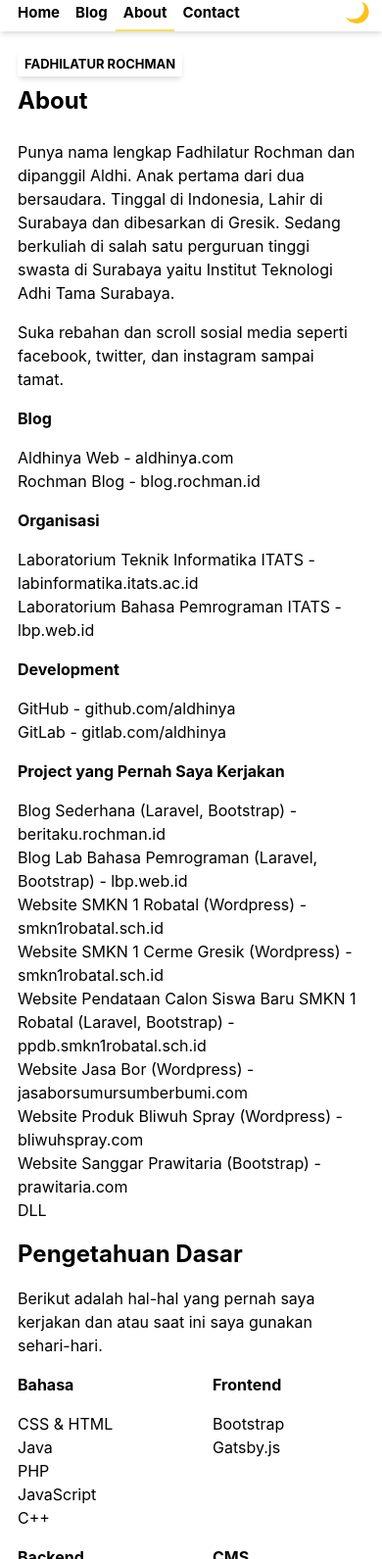
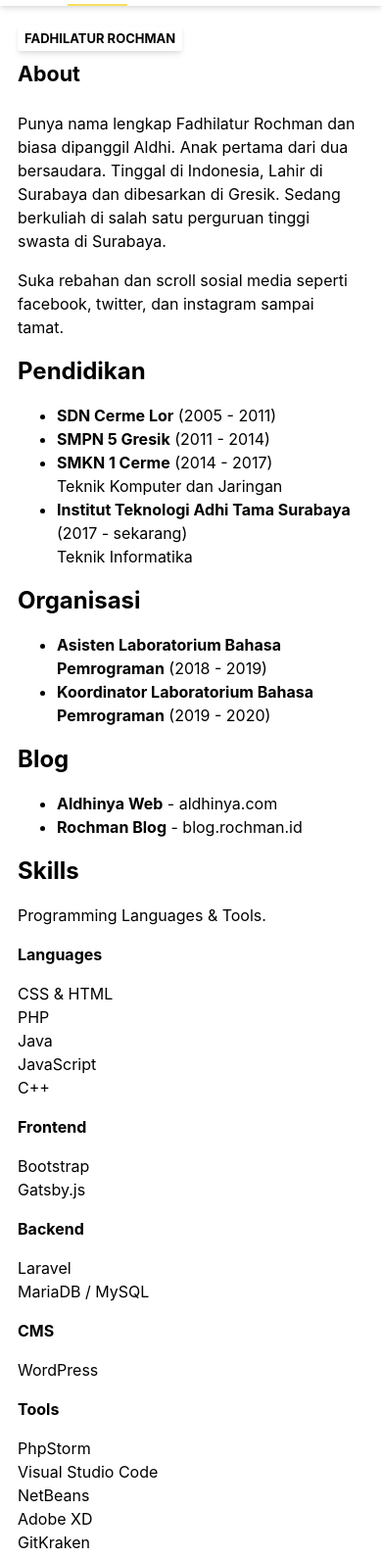
Before and after one commit to aldhinya/rochman.id, a Gatsby site: page /about in a window 390 px wide. Shown: the part 95-1686 px from the top of the page at 98% size. Built offline with nearby package versions, Linux system fonts and the light colour scheme; Gatsby itself is replaced by a stand-in of ours; some packages are replaced by stand-ins of ours.

Commit message:
Pembaruan Konten 03/01/2021

```diff
--- a/src/components/header.js
+++ b/src/components/header.js
@@ -1,49 +1,27 @@
+import "./style.css"
+import "./pre.css"
+
 import { Link } from "gatsby"
 import PropTypes from "prop-types"
 import React from "react"
-import "./style.css"
-import "./pre.css"
 import { ThemeToggler } from 'gatsby-plugin-dark-mode'
 import moonIcon from "../images/moon-icon.svg"
 import sunIcon from "../images/sun-icon.svg"
-
-// const menuKlik = event => {
-//     var x = document.getElementById("myTopnav");
-//     if (x.className === "menuku") {
-//         x.className += " responsive";
-//     } else {
-//         x.className = "menuku";
-//     }
-//
-//     var z = document.getElementById("tombol-switch");
-//     if (z.className === "switch switch-left-right") {
-//         z.className += " hide";
-//     } else {
-//         z.className = "switch switch-left-right";
-//     }
-// }
 
 const Header = ({ siteTitle }) => {
     return (
         <>
             <div className={'logo-container'}>
                 <div className={'title-header'}><Link to="/" title={'ROCHMAN.ID'}>ROCHMAN.ID</Link></div>
-                <span style={{ fontStyle: 'italic', display:'inline-block'}}>Novice Programmer</span>
+                {/* <span style={{ fontStyle: 'italic', display:'inline-block'}}>Novice Programmer</span> */}
             </div>
             <div className={'menuku'} id={'myTopnav'}>
                 <Link to="/" activeClassName={'active'} title={'Home'}>Home</Link>
+                <Link to="/about/" activeClassName={'active'} title={'About'}>About</Link>
+                <Link to="/portfolio/" activeClassName={'active'} title={'Portfolio'}>Portfolio</Link>
+                <Link to="/contact/" activeClassName={'active'} title={'Contact'}>Contact</Link>
                 <Link to="/blog/" activeClassName={'active'} partiallyActive={true} title={'Blog'}>Blog</Link>
-                <Link to="/about/" activeClassName={'active'} title={'About'}>About</Link>
-                <Link to="/contact/" activeClassName={'active'} title={'Contact'}>Contact</Link>
-                {/*<a href="javascript:void(0);" className="icon" onClick={menuKlik}>MENU</a>*/}
                 <ThemeToggler>
-                {/*    {({ theme, toggleTheme }) => (*/}
-                {/*            <label className="switch switch-left-right" id={'tombol-switch'} title={'Dark Mode'}>*/}
-                {/*                <input className="switch-input" onClick={e => toggleTheme(e.target.checked ? 'dark' : 'light')} checked={theme === 'dark'} type="checkbox"/>*/}
-                {/*                <span className="switch-label" data-on="Dark" data-off="Dark"/>*/}
-                {/*                <span className="switch-handle"/>*/}
-                {/*            </label>*/}
-                {/*    )}*/}
                     {({ theme, toggleTheme }) => (
                         <label className={'theme-changer'}>
                             {theme === 'light'
--- a/src/components/style.css
+++ b/src/components/style.css
@@ -269,6 +269,7 @@
 	border-radius: 50%;
 	box-shadow: rgba(0, 0, 0, 0.1) 0px 4px 6px -1px, rgba(0, 0, 0, 0.06) 0px 2px 4px -1px;
 	filter:brightness(135%);
+	border: 0.5rem solid rgba(255, 255, 255, 0.2);
 }
 .foto img:hover {
 	animation: goyang 0.82s cubic-bezier(.36,.07,.19,.97) both;
@@ -549,7 +550,7 @@
 		font-size: 1.8em;
 	}
 }
-@media only screen and (max-width: 698px) {
+@media only screen and (max-width: 717px) {
 	.title-header, h1 {
 		font-size: 2em;
 	}
@@ -567,12 +568,15 @@
 		margin-top: 0px;
 	}
 }
-@media only screen and (max-width: 602px) {
+@media only screen and (max-width: 615px) {
 	.panel .nama{
 		font-size: 1.2em;
 	}
+	.portfolio-row .column {
+		width: 100% !important;
+	}
 }
-@media only screen and (max-width: 552px) {
+@media only screen and (max-width: 565px) {
 	.panel .nama{
 		font-size: 1em;
 	}
@@ -615,6 +619,7 @@
 		display: none;
 	}
 }
+
 @media only screen and (max-width: 440px) {
 	.deskripsi .grid-container {
 		display: grid;
@@ -633,12 +638,12 @@
 		width: 100%;
 	}
 }
-@media only screen and (max-width: 381px) {
+@media only screen and (max-width: 395px) {
 	.title-header, h1{
-		font-size: 7.1vw;
+		font-size: 7vw;
 	}
 	.panel .nama{
-		font-size: 6vw;
+		font-size: 5.5vw;
 	}
 	.deskripsi .grid-container {
 		display: grid;
@@ -817,4 +822,43 @@
 	-o-transition: All 0.2s ease;
 }
 
-/*TOMBOL SWITCH DARK MODE END*/
+
+.portfolio-row {
+	margin: 0px -16px;
+	padding: 0px 8px 0px 8px;
+}
+.portfolio-row h4 {
+	font-size: 1.2em;
+	font-weight: 700;
+}
+.portfolio-row > .column {
+	padding: 8px;
+	float: left;
+}
+
+.portfolio-row .column {
+	float: left;
+	width: 50%;
+}
+
+.portfolio-row:after {
+	content: "";
+	display: table;
+	clear: both;
+}
+
+.portfolio-row .content {
+	background-color: var(--bg-kotak-artikel);
+	border: 2px solid var(--border-kotak-artikel);
+	border-radius: 3px;
+	padding: 10px;
+}
+
+.portfolio-row .content p{
+	line-height: 1em;
+}
+
+.portfolio-row img{
+	width: 100%;
+	border-radius: 3px;
+}
--- a/src/pages/about.js
+++ b/src/pages/about.js
@@ -13,18 +13,36 @@
       </div>
       <div className={"deskripsi"}>
         <p>
-          Punya nama lengkap Fadhilatur Rochman dan dipanggil Aldhi. Anak
+          Punya nama lengkap Fadhilatur Rochman dan biasa dipanggil Aldhi. Anak
           pertama dari dua bersaudara. Tinggal di Indonesia, Lahir di Surabaya
           dan dibesarkan di Gresik. Sedang berkuliah di salah satu perguruan
-          tinggi swasta di Surabaya yaitu Institut Teknologi Adhi Tama Surabaya.
+          tinggi swasta di Surabaya.
         </p>
         <p>
           Suka rebahan dan scroll sosial media seperti facebook, twitter, dan
           instagram sampai tamat.
         </p>
-        <b>Blog</b>
+        <h4>Pendidikan</h4>
         <p>
-          Aldhinya Web -{" "}
+          <ul>
+            <li><b>SDN Cerme Lor</b> (2005 - 2011)</li>
+            <li><b>SMPN 5 Gresik</b> (2011 - 2014)</li>
+            <li><b>SMKN 1 Cerme</b> (2014 - 2017)<br/>Teknik Komputer dan Jaringan</li>
+            <li><b>Institut Teknologi Adhi Tama Surabaya</b> (2017 - sekarang)<br/>Teknik Informatika</li>
+          </ul>
+        </p>
+        <h4>Organisasi</h4>
+        <p>
+        <ul>
+            <li><b>Asisten Laboratorium Bahasa Pemrograman</b> (2018 - 2019)</li>
+            <li><b>Koordinator Laboratorium Bahasa Pemrograman</b> (2019 - 2020)</li>
+          </ul>
+        </p>
+        <h4>Blog</h4>
+        <p>
+          <ul>
+            <li>
+              <b>Aldhinya Web</b> -{" "}
               <a
                 href={"https://www.aldhinya.com/"}
                 target={"_blank"}
@@ -33,8 +51,9 @@
               >
                 aldhinya.com
               </a>
-          <br />
-          Rochman Blog -{" "}
+            </li>
+            <li>
+            <b>Rochman Blog</b> -{" "}
               <a
                 href={"https://blog.rochman.id/"}
                 target={"_blank"}
@@ -43,152 +62,22 @@
               >
                 blog.rochman.id
               </a>
+            </li>
+          </ul>
         </p>
-        <b>Organisasi</b>
+        <h4>Skills</h4>
         <p>
-          Laboratorium Teknik Informatika ITATS -{" "}
-          <a
-            href={"https://labinformatika.itats.ac.id/"}
-            target={"_blank"}
-            rel={"noreferrer"}
-            title={"Laboratorium Teknik Informatika ITATS"}
-          >
-            labinformatika.itats.ac.id
-          </a>
-          <br /> Laboratorium Bahasa Pemrograman ITATS -{" "}
-          <a
-            href={"https://lbp.web.id"}
-            target={"_blank"}
-            rel={"noreferrer"}
-            title={"Laboratorium Bahasa Pemrograman ITATS"}
-          >
-            lbp.web.id
-          </a>
+          Programming Languages & Tools.
         </p>
-        <b>Development</b>
-        <p>
-          GitHub -{" "}
-          <a
-            href={"https://github.com/aldhinya/"}
-            target={"_blank"}
-            rel={"noreferrer"}
-            title={"GitHub Aldhinya Aldhi"}
-          >
-            github.com/aldhinya
-          </a>
-          <br />
-          GitLab -{" "}
-          <a
-            href={"https://gitlab.com/aldhinya/"}
-            target={"_blank"}
-            rel={"noreferrer"}
-            title={"GitLab Aldhinya Aldhi"}
-          >
-            gitlab.com/aldhinya
-          </a>
-        </p>
-        <b>Project yang Pernah Saya Kerjakan</b>
-        <p>
-          Blog Sederhana (Laravel, Bootstrap) -{" "}
-          <a
-            href={"https://beritaku.rochman.id/"}
-            target={"_blank"}
-            rel={"noreferrer"}
-            title={"Blog Sederhana"}
-          >
-            beritaku.rochman.id
-          </a>
-          <br />
-          Blog Lab Bahasa Pemrograman (Laravel, Bootstrap) -{" "}
-          <a
-            href={"https://lbp.web.id/"}
-            target={"_blank"}
-            rel={"noreferrer"}
-            title={"Blog Lab Bahasa Pemrograman"}
-          >
-            lbp.web.id
-          </a>
-          <br />
-          Website SMKN 1 Robatal (Wordpress) -{" "}
-          <a
-            href={"https://www.smkn1robatal.sch.id/"}
-            target={"_blank"}
-            rel={"noreferrer"}
-            title={"Website SMKN 1 Robatal"}
-          >
-            smkn1robatal.sch.id
-          </a>
-          <br />
-          Website SMKN 1 Cerme Gresik (Wordpress) -{" "}
-          <a
-            href={"http://smkn1cermegresik.sch.id/"}
-            target={"_blank"}
-            rel={"noreferrer"}
-            title={"Website SMKN 1 Cerme Gresik"}
-          >
-            smkn1robatal.sch.id
-          </a>
-          <br />
-          Website Pendataan Calon Siswa Baru SMKN 1 Robatal (Laravel, Bootstrap)
-          -{" "}
-          <a
-            href={"https://ppdb.smkn1robatal.sch.id/"}
-            target={"_blank"}
-            rel={"noreferrer"}
-            title={"Website SMKN 1 Robatal"}
-          >
-            ppdb.smkn1robatal.sch.id
-          </a>
-          <br />
-          Website Jasa Bor (Wordpress) -{" "}
-          <a
-            href={"https://jasaborsumursumberbumi.com"}
-            target={"_blank"}
-            rel={"noreferrer"}
-            title={"Website Profile Jasa Bor"}
-          >
-            jasaborsumursumberbumi.com
-          </a>
-          <br />
-          Website Produk Bliwuh Spray (Wordpress) -{" "}
-          <a
-            href={"https://bliwuhspray.com"}
-            target={"_blank"}
-            rel={"noreferrer"}
-            title={"Website Produk Bliwuh Spray"}
-          >
-            bliwuhspray.com
-          </a>
-          <br />
-          Website Sanggar Prawitaria (Bootstrap) -{" "}
-          <a
-            href={"https://prawitaria.com/"}
-            target={"_blank"}
-            rel={"noreferrer"}
-            title={"Website Sanggar Rias Prawitaria"}
-          >
-            prawitaria.com
-          </a>
-          <br />
-          DLL
-          <br />
-        </p>
-        <h4>Pengetahuan Dasar</h4>
-
-        <p>
-          Berikut adalah hal-hal yang pernah saya kerjakan dan atau saat ini
-          saya gunakan sehari-hari.
-        </p>
-
         <div className={"grid-container"}>
           <div className={"grid-item"}>
-            <b>Bahasa</b>
+            <b>Languages</b>
             <p>
               CSS & HTML
               <br />
+              PHP
+              <br />
               Java
-              <br />
-              PHP
               <br />
               JavaScript
               <br />
@@ -216,13 +105,15 @@
             <p>WordPress</p>
           </div>
           <div className={"grid-item"}>
-            <b>Alat Tempur</b>
+            <b>Tools</b>
             <p>
               PhpStorm
               <br />
               Visual Studio Code
               <br />
               NetBeans
+              <br />
+              Adobe XD
               <br />
               GitKraken
               <br />
@@ -234,7 +125,7 @@
             </p>
           </div>
           <div className={"grid-item"}>
-            <b>Infrastruktur</b>
+            <b>Infrastructure</b>
             <p>
               HawkHost
               <br />
--- a/src/pages/index.js
+++ b/src/pages/index.js
@@ -1,10 +1,9 @@
+import Layout from "../components/layout"
+import {Link} from "gatsby";
 import React from "react"
-
-import Layout from "../components/layout"
 import SEO from "../components/seo"
+import fotoHome from "../images/home.jpg";
 import fotoku from "../images/foto-home.jpg";
-import fotoHome from "../images/home.jpg";
-import {Link} from "gatsby";
 
 const IndexPage = () => (
     <Layout>
@@ -21,9 +20,9 @@
                 aldhi
             </div>
             <br/>
-            <div className={'nama'}><span>Hi, I'm Fadhilatur Rochman <span role={'img'} aria-label={'emoji'}>👋</span></span></div>
+            <div className={'nama'}><span>Hi, saya Fadhilatur Rochman <span role={'img'} aria-label={'emoji'}>👋</span></span></div>
             <div className={'deskripsi'}>
-                <p>Hubungi saya melalui email di <a href={'mailto:hi@rochman.id'} title={'Contact via Email'}>hi@rochman.id</a> atau kunjungi halaman <Link to="/contact/" title={'Go to Contact Page'}>Contact</Link> untuk informasi lebih lanjut.</p>
+                <p>Untuk kenal lebih jauh silahkan buka halaman <Link to="/about/" title={'Go to About Page'}>About</Link> atau buka halaman <Link to="/contact/" title={'Go to Contact Page'}>Contact</Link> untuk menghubungi saya.</p>
                 <p style={{ fontStyle:'italic'}}>"Don’t worry if it doesn’t work right. If everything did, you’d be out of a job" - Mosher’s Law of Software Engineering</p>
             </div>
         </div>
```
Also changed, not shown: src/components/image.js (+4 -3 lines), src/pages/portfolio.js (added, +127 -0 lines), src/images/portfolio/1-berita.jpg (added), src/images/portfolio/2-lbp.jpg (added), src/images/portfolio/3-robatal.jpg (added), src/images/portfolio/4-smkcerme.jpg (added), src/images/portfolio/5-jasabor.jpg (added), src/images/portfolio/6-bliwuh.jpg (added), src/images/portfolio/7-prawitaria.jpg (added). Lines whose indentation alone changed are shown as unchanged.
